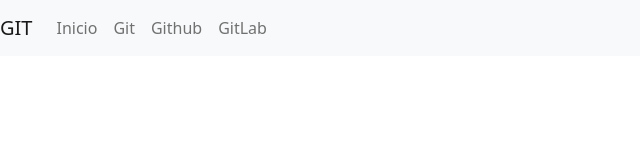
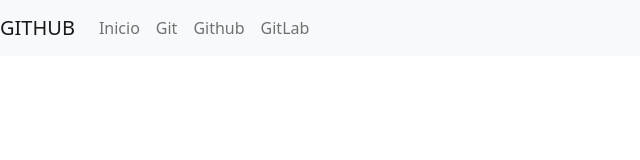
Before and after one commit to Osll-2001/proyecto-git, an Angular app: page / in a window 1280 px wide. Shown: the top 160 px of the page, without its empty margins (0-640 px from the left). Built offline with nearby package versions, Linux system fonts and the light colour scheme.

Commit message:
se cambio el texto principal nav (GITHUB)

```diff
--- a/src/app/componente-nav/componente-nav.component.html
+++ b/src/app/componente-nav/componente-nav.component.html
@@ -1,5 +1,5 @@
 <nav class="navbar navbar-expand-lg navbar-light bg-light">
-    <a class="navbar-brand" href="#">GIT</a>
+    <a class="navbar-brand" href="#">GITHUB</a>
     <button class="navbar-toggler" type="button" data-toggle="collapse" data-target="#navbarNavDropdown" aria-controls="navbarNavDropdown" aria-expanded="false" aria-label="Toggle navigation">
       <span class="navbar-toggler-icon"></span>
     </button>
```
